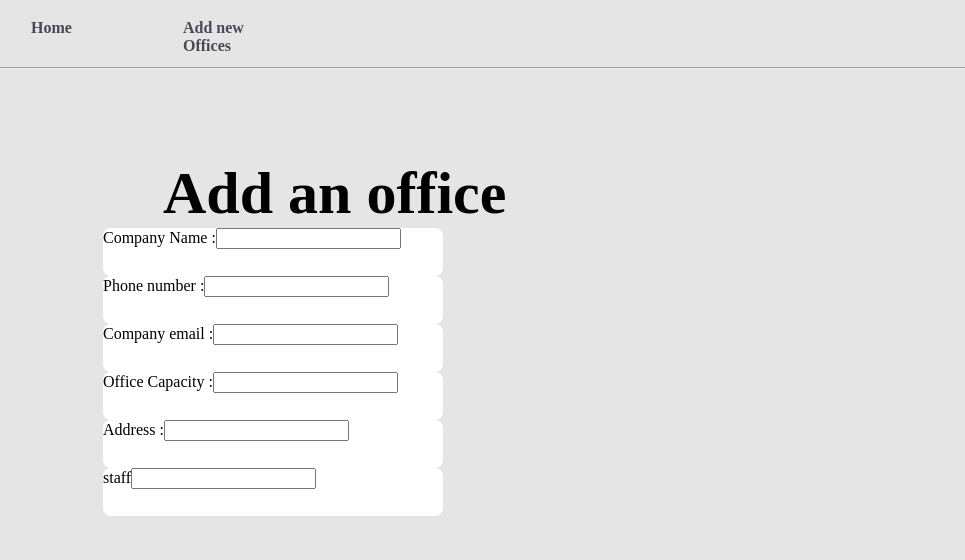
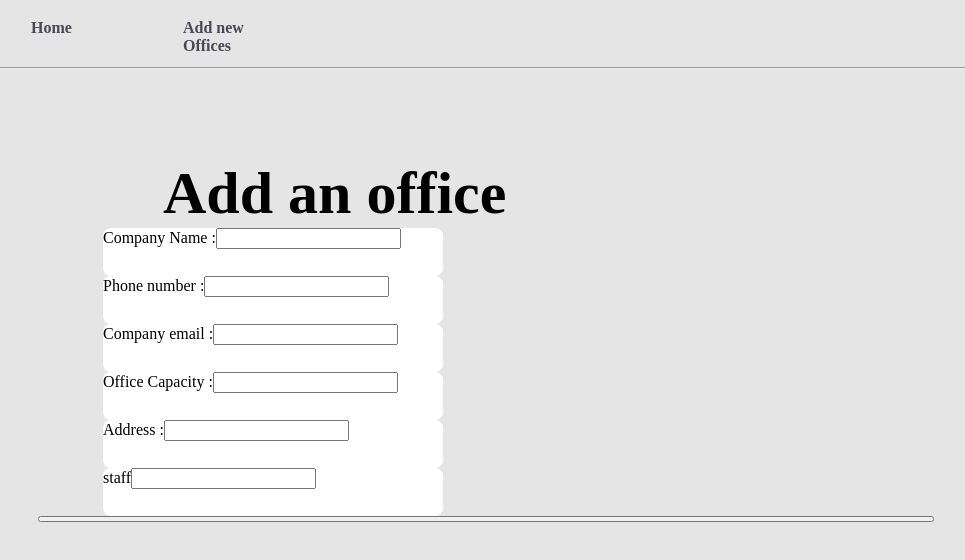
Before and after one commit to tony2tones/company-manager, an Angular app: page /add-new-office in a window 1280 px wide. Shown: the top 560 px of the page, without its empty margins (97-1062 px from the left). Built offline with nearby package versions, Linux system fonts and the light colour scheme.

Commit message:
added button

```diff
--- a/src/app/components/add-office/add-office.component.html
+++ b/src/app/components/add-office/add-office.component.html
@@ -24,5 +24,5 @@
     <label for="">staff</label>
     <input type="text" class="form-control" formControlName="staff"name="staff" ngModel value="">
   </div>
-
+<button (click)="onSubmit()"></button>
 </form>
```
